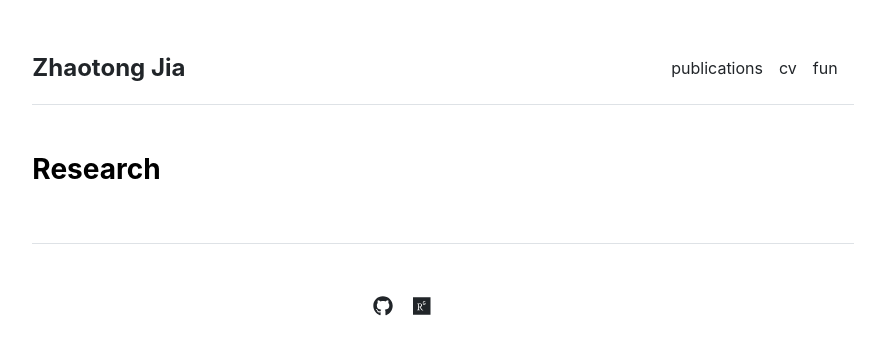
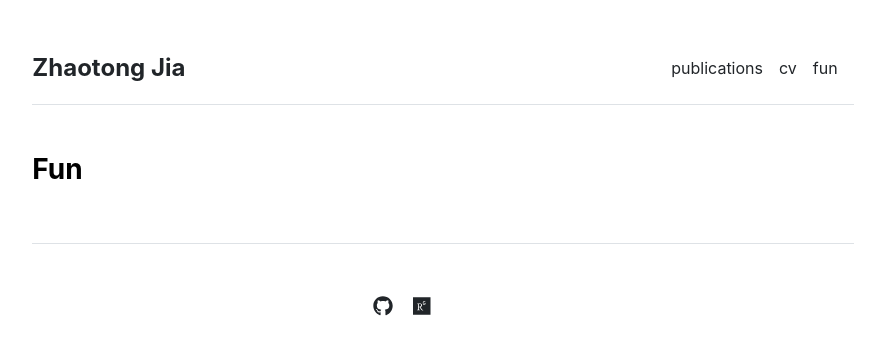
Before and after one commit to chotong/chotong.github.io, a Jekyll site: the page built from docs/fun.md, in a window 1280 px wide. Shown: the top 355 px of the page, without its empty margins (197-1082 px from the left). Built offline with Jekyll 4.4.1, drawn with Linux system fonts in a browser that asks for light colours.

Commit message:
Update fun.html

```diff
--- a/docs/_layouts/fun.html
+++ b/docs/_layouts/fun.html
@@ -4,7 +4,7 @@ layout: default
 
 <div class="row g-5 mb-5">
     <div class="col-md-6">
-      <h3 class="fw-bold">Research</h3>
+      <h3 class="fw-bold">Fun</h3>
       {{ content }}
     </div>
 </div>
```
